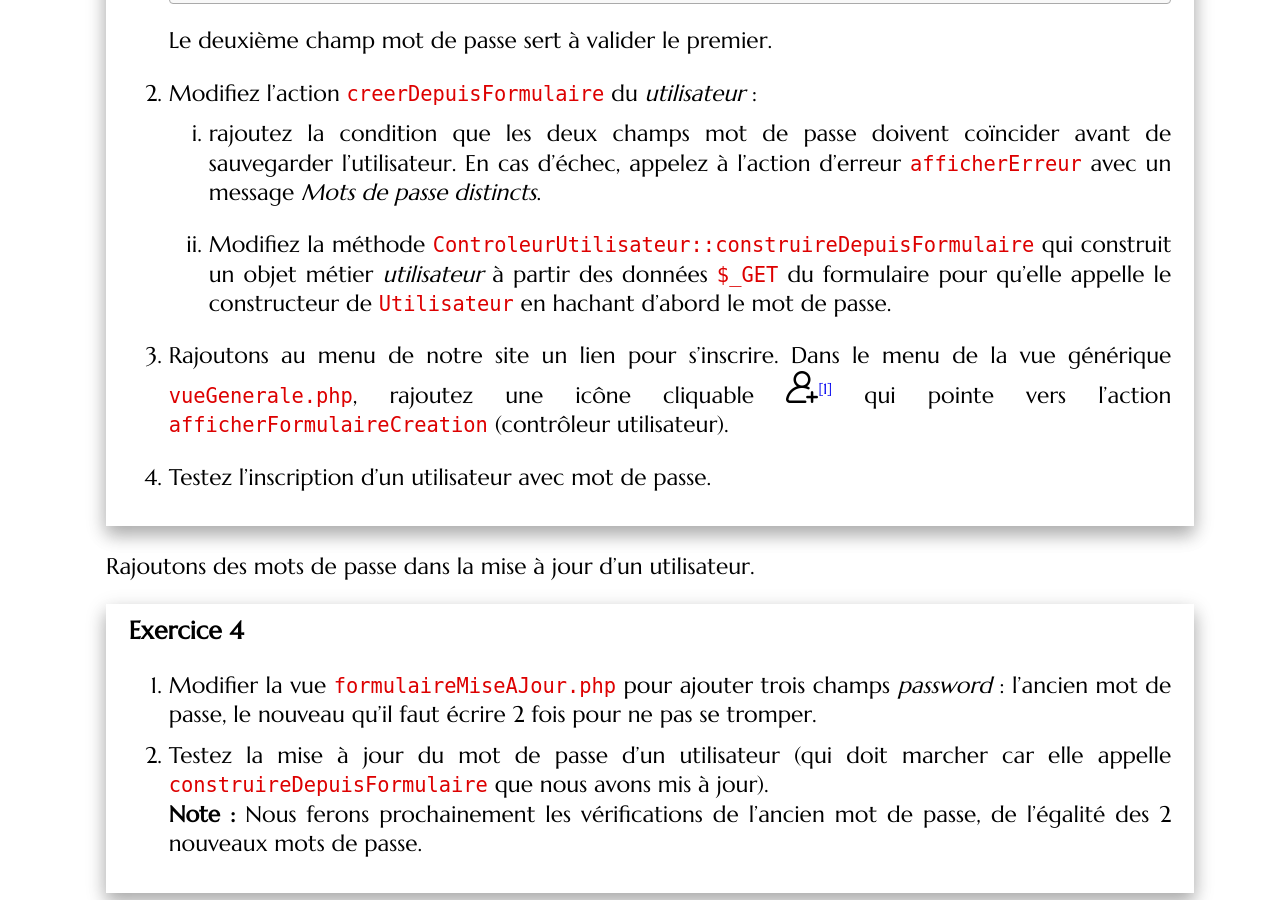
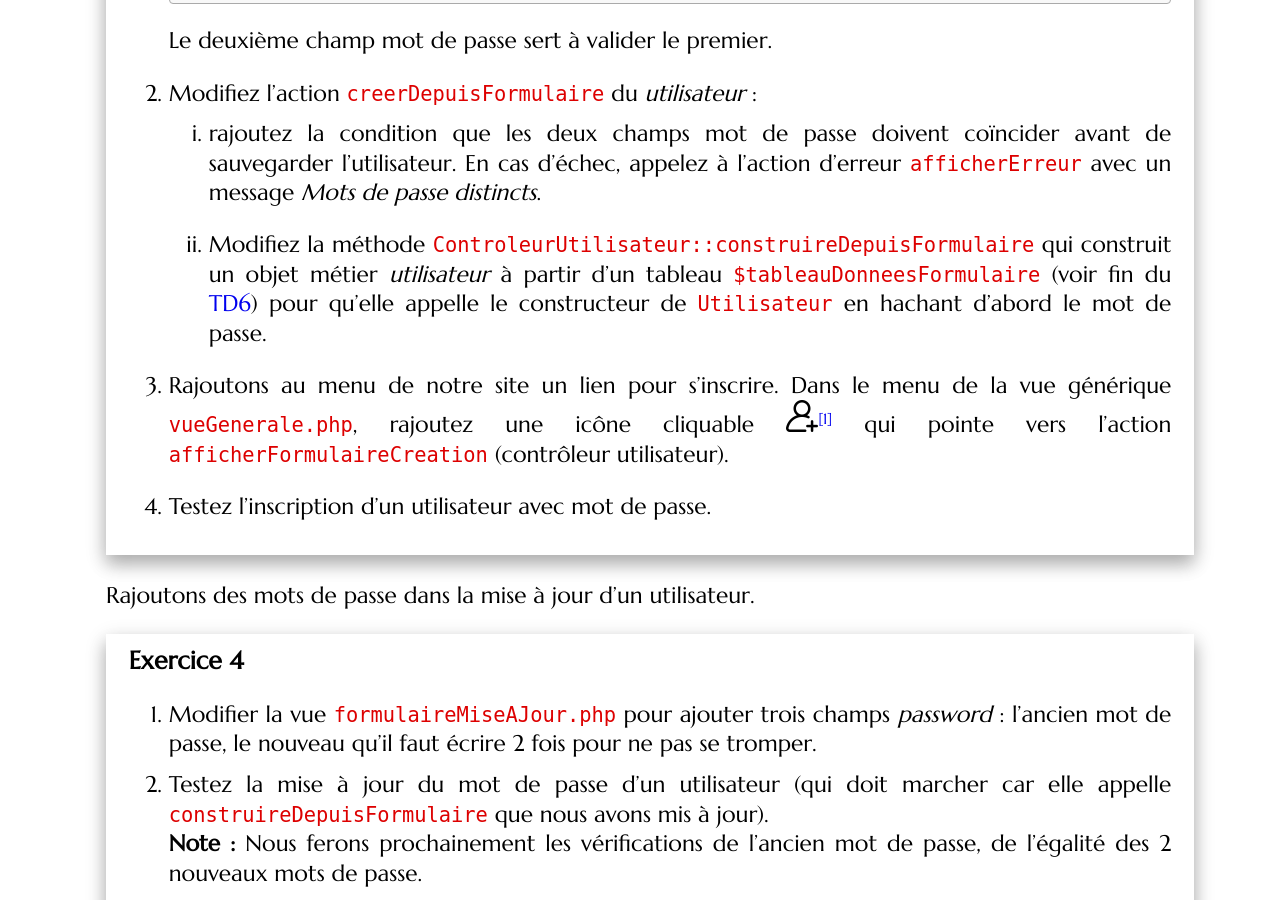
Before and after one commit to romainlebreton/R3.01-DeveloppementWeb, a Jekyll site: the page built from tutorials/tutorial8.md, in a window 1280 px wide and 900 px high, scrolled down 7140 px. Built offline with Jekyll 4.4.1, drawn with Linux system fonts in a browser that asks for light colours; some web fonts are replaced.

Commit message:
pas $_GET mais $tableauDonneesFormulaire

```diff
--- a/tutorials/tutorial8.md
+++ b/tutorials/tutorial8.md
@@ -295,8 +295,8 @@ Nous allons modifier la création d'un utilisateur.
       avant de sauvegarder l'utilisateur. En cas d'échec, appelez à l'action d'erreur `afficherErreur` avec un message *Mots de passe distincts*.
 
    2. Modifiez la méthode `ControleurUtilisateur::construireDepuisFormulaire`
-      qui construit un objet métier *utilisateur* à partir des données `$_GET`
-      du formulaire pour qu'elle appelle le constructeur de `Utilisateur` en
+      qui construit un objet métier *utilisateur* à partir d'un tableau `$tableauDonneesFormulaire`
+      (voir fin du [TD6](https://romainlebreton.github.io/R3.01-DeveloppementWeb/tutorials/tutorial6.html)) pour qu'elle appelle le constructeur de `Utilisateur` en
       hachant d'abord le mot de passe.
 
 2. Rajoutons au menu de notre site un lien pour s'inscrire. Dans le menu de la
```
